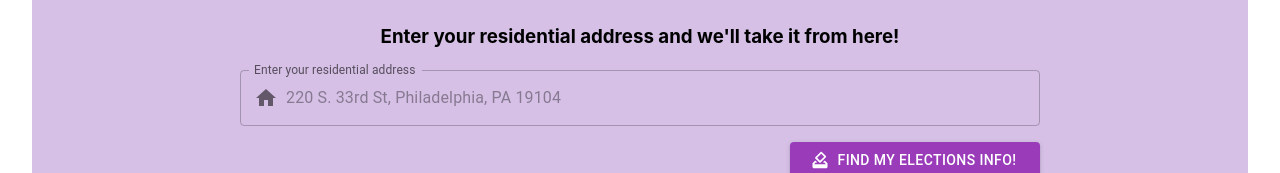
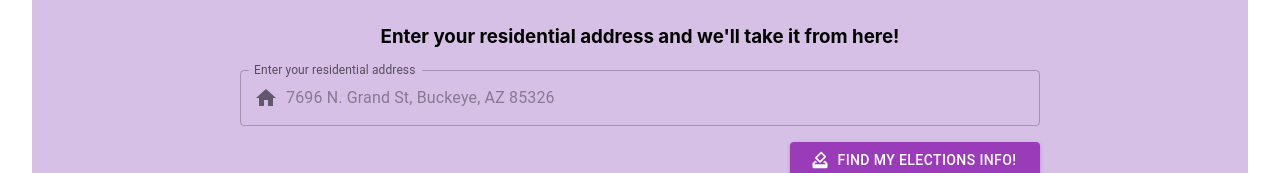
Before and after one commit to drkchn/mosa-upenn-SoC-2023, a React (Vite) app: page / in a window 1280 px wide. Shown: the part 290-463 px from the top of the page. Built offline with nearby package versions, Linux system fonts and the light colour scheme.

Commit message:
[#9] Working addresses rotate in text box [DC]

```diff
--- a/src/Pages/Home/Home.tsx
+++ b/src/Pages/Home/Home.tsx
@@ -1,10 +1,29 @@
-import React, { useState } from "react";
+import React, { useState, useEffect} from "react";
 import { Box, Button, TextField, Stack, InputAdornment } from "@mui/material";
 import HomeIcon from "@mui/icons-material/Home";
 import HowToVoteIcon from "@mui/icons-material/HowToVote";
 
 const MyComponent: React.FC = () => {
   const [value, setValue] = useState<string>("");
+  const [placeholder, setPlaceholder] = useState<string>(
+    "220 S. 33rd St, Philadelphia, PA 19104"
+  );
+
+  const placeholders = [
+    "740 S. Magnolia Rd, Gastonia, NC 28052",
+    "9068 Saxon St, Wheaton, IL 60187",
+    "7696 N. Grand St, Buckeye, AZ 85326",
+  ];
+  let placeholderIndex = 0;
+
+  useEffect(() => {
+    const interval = setInterval(() => {
+      placeholderIndex = (placeholderIndex + 1) % placeholders.length;
+      setPlaceholder(placeholders[placeholderIndex]);
+    }, 2000);
+
+    return () => clearInterval(interval);
+  }, []);
 
   const handleChange = (event: React.ChangeEvent<HTMLInputElement>) => {
     setValue(event.target.value);
@@ -14,7 +33,7 @@ const MyComponent: React.FC = () => {
       label="Enter your residential address"
       value={value}
       onChange={handleChange}
-      placeholder="220 S. 33rd St, Philadelphia, PA 19104"
+      placeholder={placeholder}
       sx={{ width: "800px" }}
       InputProps={{
         startAdornment: (
```
